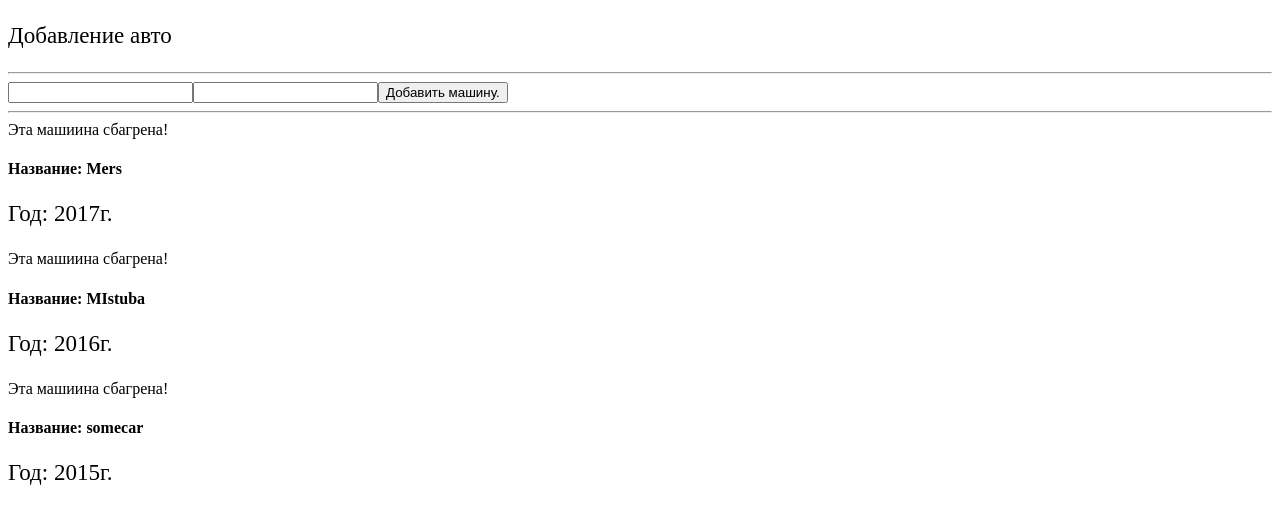
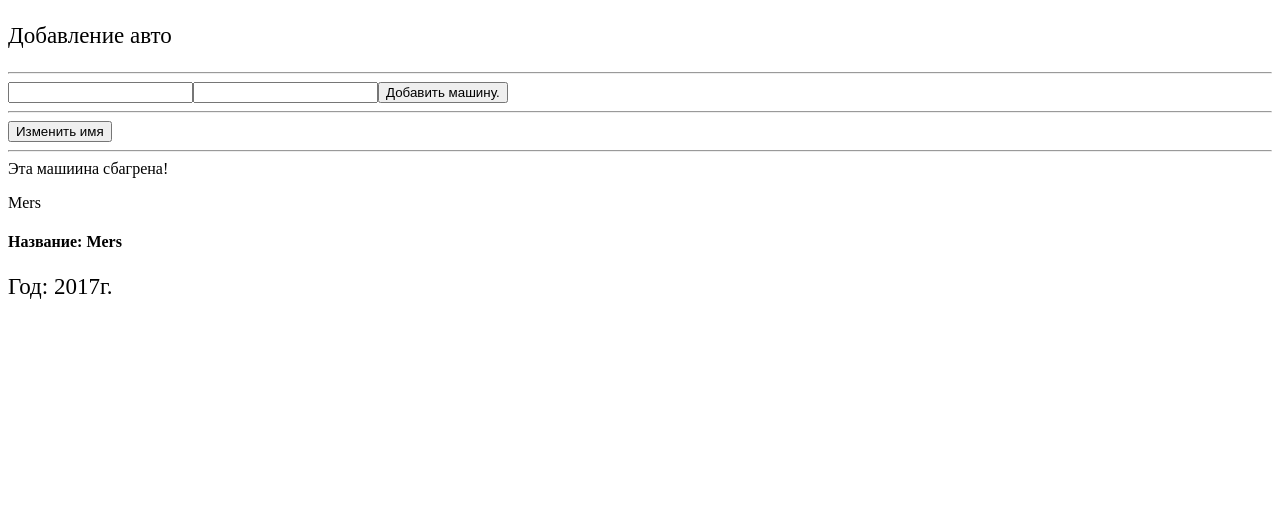
Before and after one commit to Obazure/ANGULAR-MARATHON, an Angular app: page / in a window 1280 px wide. Shown: the top 524 px of the page. Built offline with nearby package versions, Linux system fonts and the light colour scheme.

Commit message:
19 lesson done

```diff
--- a/src/app/car/car.component.html
+++ b/src/app/car/car.component.html
@@ -1,3 +1,4 @@
 
 <div class="alert alert-info">Эта машиина сбагрена!</div>
+<p>{{name}}</p>
 <ng-content></ng-content>
--- a/src/app/car/car.component.ts
+++ b/src/app/car/car.component.ts
@@ -1,4 +1,15 @@
-import {Component, ContentChild, ElementRef, Input, ViewChild} from '@angular/core';
+import {
+    AfterContentInit,
+    AfterViewInit,
+    Component,
+    ContentChild, DoCheck,
+    ElementRef,
+    Input,
+    OnChanges,
+    OnInit,
+    SimpleChanges,
+    ViewChild
+} from '@angular/core';
 import {CarClass} from "../cars/cars.component";
 
 @Component({
@@ -6,11 +17,36 @@ import {CarClass} from "../cars/cars.component";
     templateUrl: './car.component.html',
     styleUrls: ['./car.component.css']
 })
-export class CarComponent{
+export class CarComponent implements OnInit,
+    OnChanges,
+    DoCheck,
+    AfterContentInit,
+    AfterViewInit {
     @Input() car: CarClass;
+    @Input() name: string;
     @ContentChild('carHeading') carHeading: ElementRef;
 
-    ngAfterViewInit(){
-        console.log(this.carHeading)
+    constructor() {
+        console.log('constructor');
+    }
+
+    ngOnInit() {
+        console.log('ngOnInit');
+    }
+
+    ngOnChanges(changes: SimpleChanges) {
+        console.log('ngOnChanges', changes);
+    }
+
+    ngAfterViewInit() {
+        console.log('ngAfterViewInit')
+    }
+
+    ngDoCheck(): void {
+        console.log('DoCheck')
+    }
+
+    ngAfterContentInit(): void {
+        console.log('ngAfterContentInit')
     }
 }
--- a/src/app/cars/cars.component.html
+++ b/src/app/cars/cars.component.html
@@ -2,9 +2,10 @@
 <hr>
 <app-add-car (onAddCar)="updateCarList($event)"></app-add-car>
 <hr>
-
+<button class="btn btn-success" (click)="changeCarName()">Изменить имя</button>
+<hr>
 <div class="list-group">
-    <app-car [car]="car" *ngFor="let car of cars">
+    <app-car [car]="car" [name]="car.name" *ngFor="let car of cars">
         <h4 #carHeading class="list-group-item-heading">Название: {{car.name}}</h4>
         <p class="list-group-item-text">Год: {{car.year}}г.</p>
     </app-car>
--- a/src/app/cars/cars.component.ts
+++ b/src/app/cars/cars.component.ts
@@ -7,13 +7,15 @@ import {Component, OnInit, ViewEncapsulation} from '@angular/core';
 })
 export class CarsComponent {
     cars: CarClass[] = [
-        {name: 'Mers', year: 2017},
-        {name: 'MIstuba', year: 2016},
-        {name: 'somecar', year: 2015}
+        {name: 'Mers', year: 2017}
     ];
 
-    updateCarList (car: CarClass){
+    updateCarList(car: CarClass) {
         this.cars.push(car)
+    }
+
+    changeCarName() {
+        this.cars[0].name = 'New Car Name';
     }
 }
 
```
